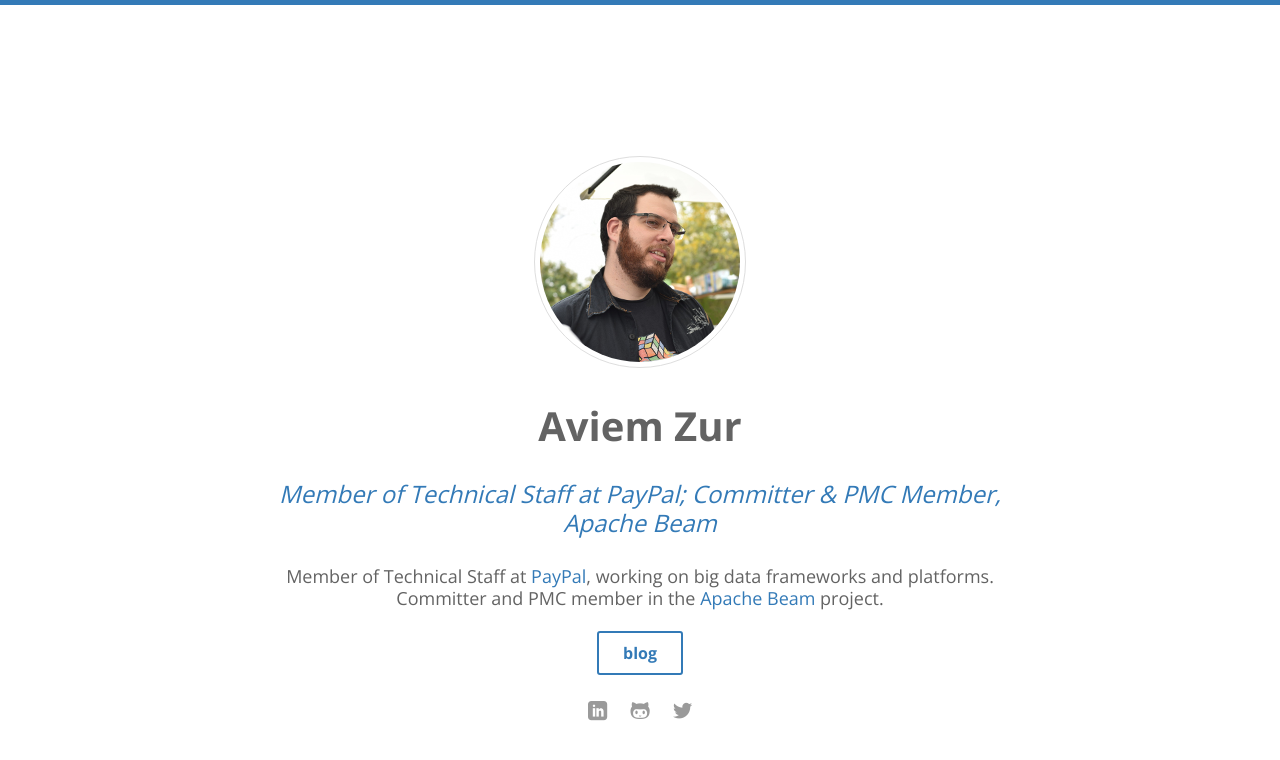
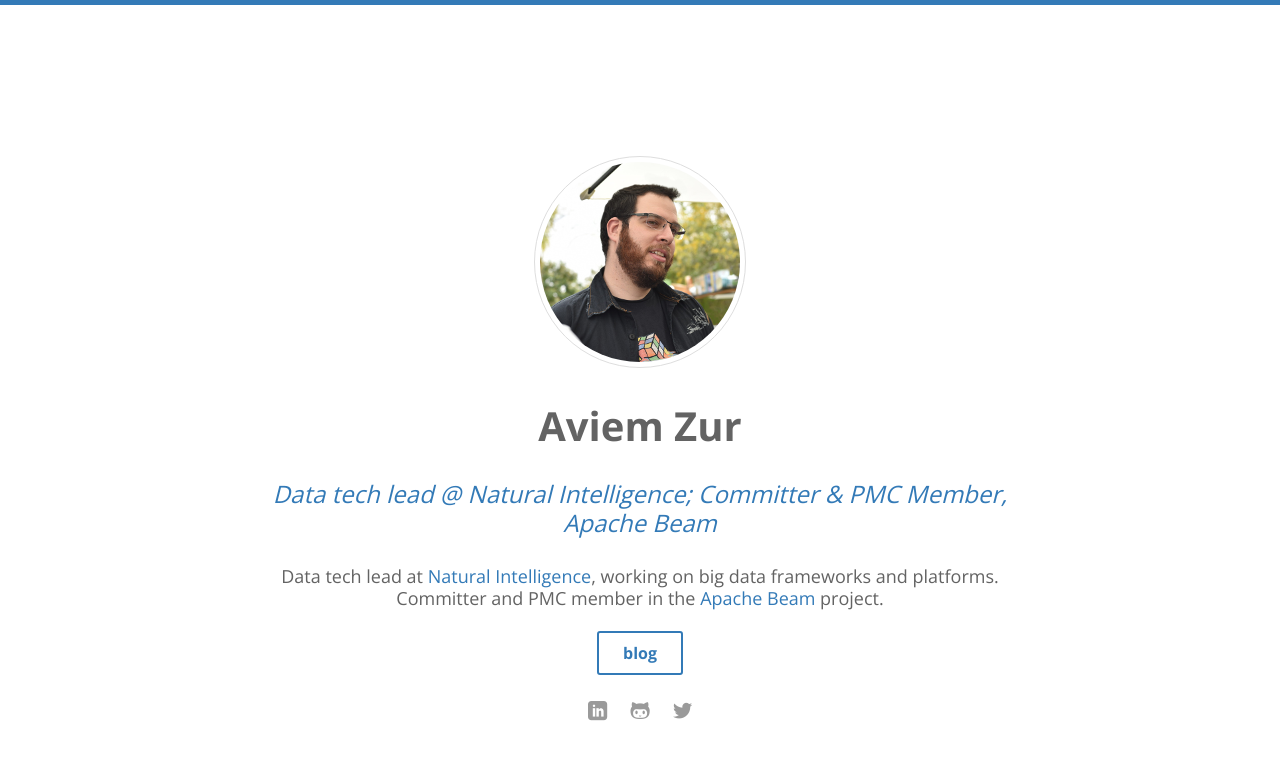
Before and after one commit to aviemzur/aviemzur.github.io, a Jekyll site: the page built from index.html, in a window 1280 px wide. Shown: the top 760 px of the page. Built offline with Jekyll 4.4.1, drawn with Linux system fonts in a browser that asks for light colours; some web fonts are replaced.

Commit message:
Update _config.yml

```diff
--- a/_config.yml
+++ b/_config.yml
@@ -8,8 +8,8 @@
 # Author settings.
 author:
   name      : Aviem Zur
-  job       : Member of Technical Staff at PayPal; Committer & PMC Member, Apache Beam
-  bio       : Member of Technical Staff at <a href="https://www.paypal.com/">PayPal</a>, working on big data frameworks and platforms. Committer and PMC member in the <a href="https://beam.apache.org">Apache Beam</a> project.
+  job       : Data tech lead @ Natural Intelligence; Committer & PMC Member, Apache Beam
+  bio       : Data tech lead at <a href="https://www.naturalint.com/">Natural Intelligence</a>, working on big data frameworks and platforms. Committer and PMC member in the <a href="https://beam.apache.org">Apache Beam</a> project.
   thumb     : /images/aviemzur.png
   github    : https://github.com/aviemzur
   twitter   : https://twitter.com/aviemzur
```
